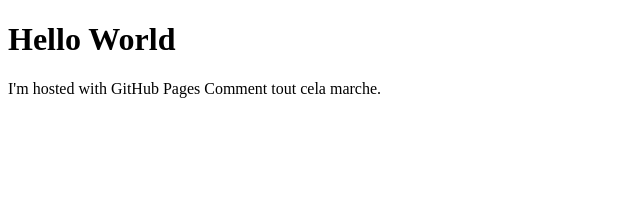
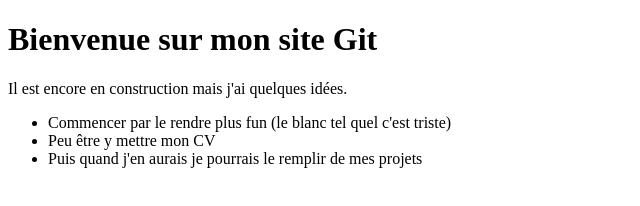
Before and after one commit to LasbouyguesBaptiste/LasbouyguesBaptiste.github.io, a plain HTML site: page index.html in a window 1280 px wide. Shown: the whole page, without its empty margins (0-640 px from the left). Drawn offline with Linux system fonts and the light colour scheme.

Commit message:
Update index.html

```diff
--- a/index.html
+++ b/index.html
@@ -1,7 +1,15 @@
 <!DOCTYPE html>
 <html>
-<body>
-<h1>Hello World</h1>
-<p>I'm hosted with GitHub Pages Comment tout cela marche.</p>
-</body>
+  <head>
+    <title>Hello World</title>
+  </head>
+  <body>
+    <h1>Bienvenue sur mon site Git</h1>
+    <p>Il est encore en construction mais j'ai quelques idées.</p>
+    <ul>
+      <li>Commencer par le rendre plus fun (le blanc tel quel c'est triste)</li>
+      <li>Peu être y mettre mon CV</li>
+      <li>Puis quand j'en aurais je pourrais le remplir de mes projets</li>
+    </ul>
+  </body>
 </html>
```
